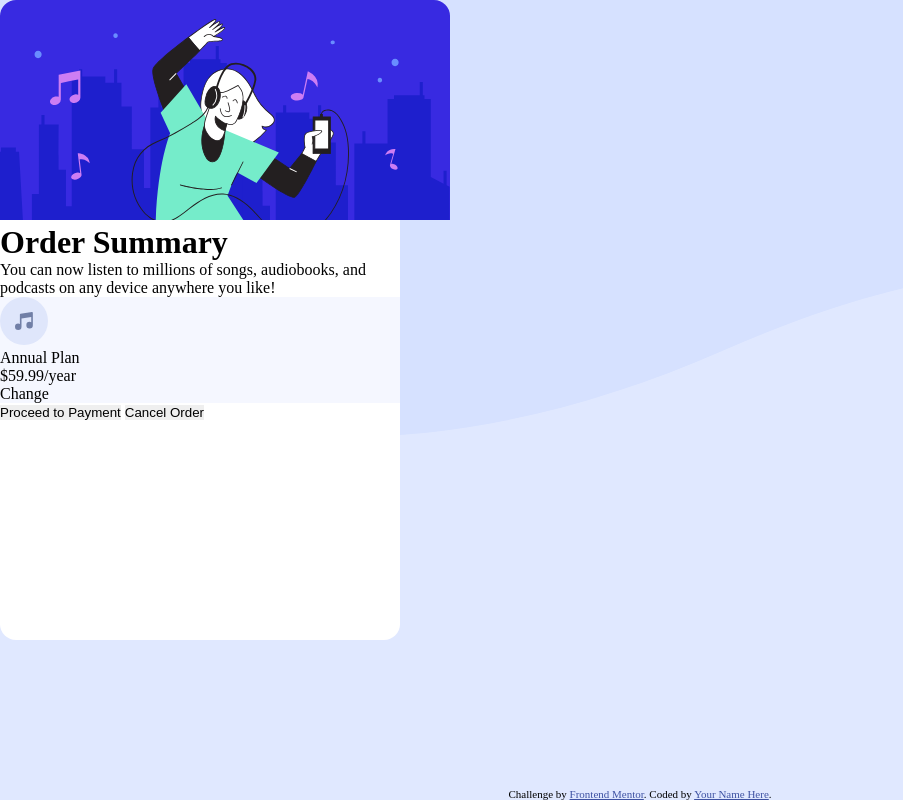
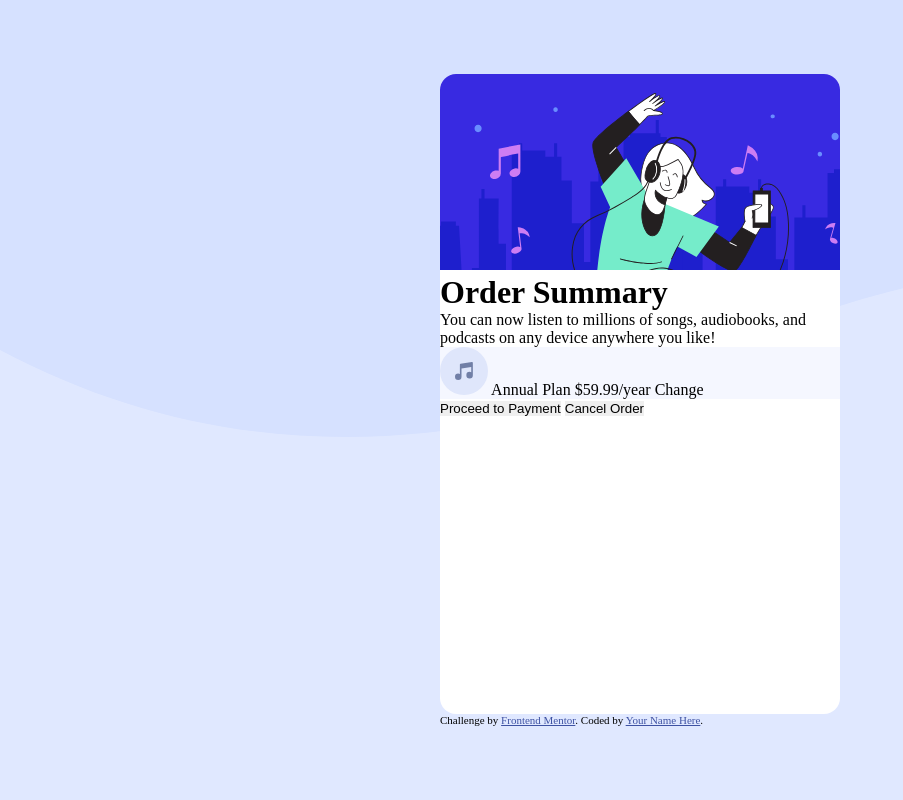
Before and after one commit to matvei-r/github-order-summary, a plain HTML site: page index.html in a window 1280 px wide. Shown: the whole page, without its empty margins (0-903 px from the left). Drawn offline with Linux system fonts and the light colour scheme.

Commit message:
change flex to grid

```diff
--- a/index.html
+++ b/index.html
@@ -31,18 +31,9 @@
     </p>
 
     <div id="price">
-
-      <div class="flex">
         <object data="images\icon-music.svg"></object>
-        <div>
           Annual Plan
-          <br>
           $59.99/year
-        </div>
-      </div>
-
-
-
       Change
     </div>
 
--- a/style.css
+++ b/style.css
@@ -12,32 +12,20 @@
 	border: 0;
 }
 
-html, body{
-    height: 100%;
-}
-
-/* .flex {
-    display:flex;
-} */
-
-#img{
-    border-radius: 1rem 1rem 0rem 0rem;
-}
-
 body{
+    min-height: 100vh;
+    display: grid;
+    justify-content: center;
+    align-content: center;
     background-image: url(/images/pattern-background-desktop.svg);
 
     background-color: var(--pale-blue);
     background-repeat: repeat-x;
-    /* display: flex;
-    align-items: center;
-    justify-content: center;  */
+
 }
 
 #container{
     background-color: white;
-    /* display:flex;
-    flex-direction: column;  */
 
     width: 25rem;
     height: 40rem;
@@ -47,15 +35,11 @@ body{
 }
 
 #price{
-    /* display: flex;
-    justify-content: space-between;  */
     background-color: var(--very-pale-blue);
 }
 
+#img{
+    border-radius: 1rem 1rem 0rem 0rem;
+    width: 25rem;
 
-.attribution{
-    width: 100%;
-    position: absolute;
-    bottom: 0;
-    text-align: center;
 }
```
